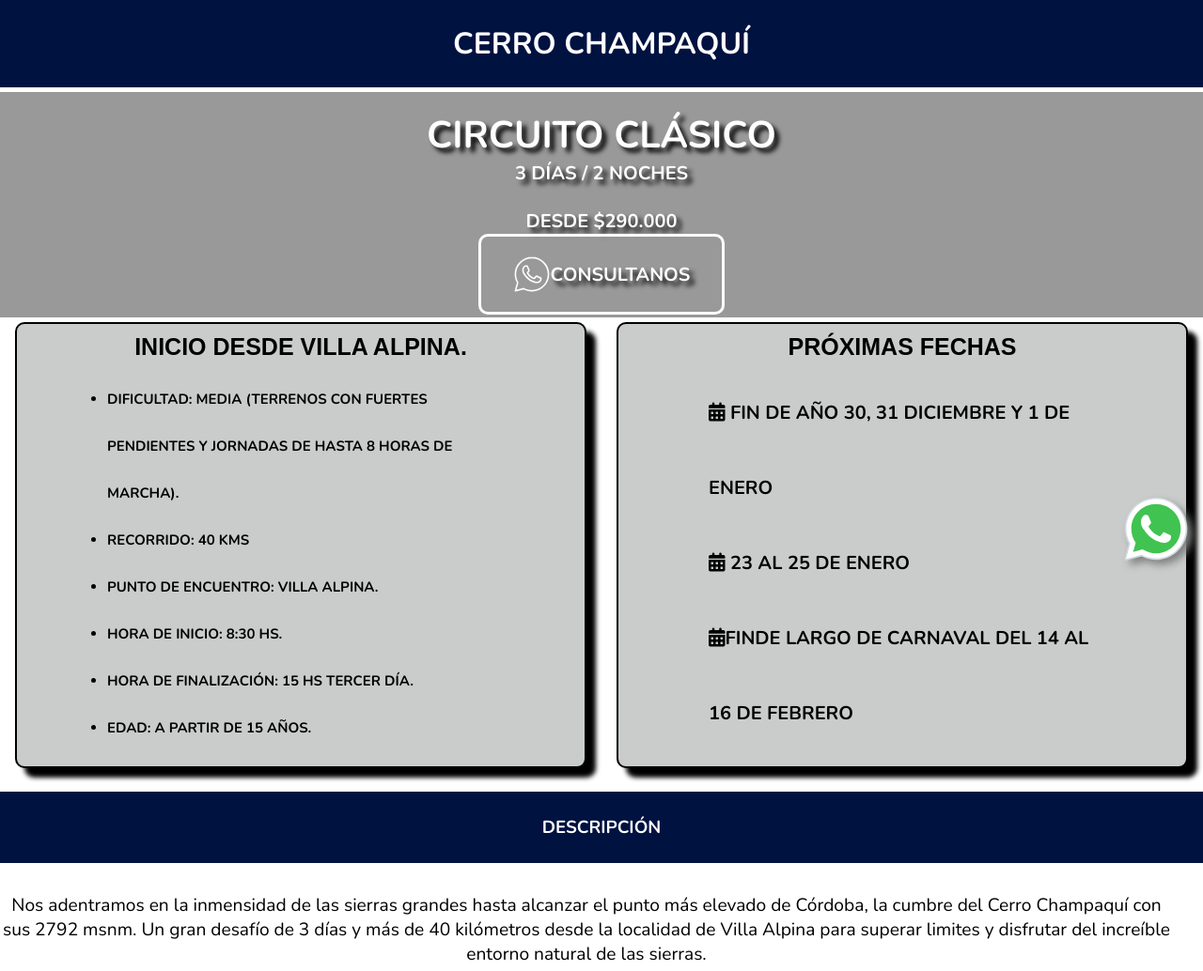
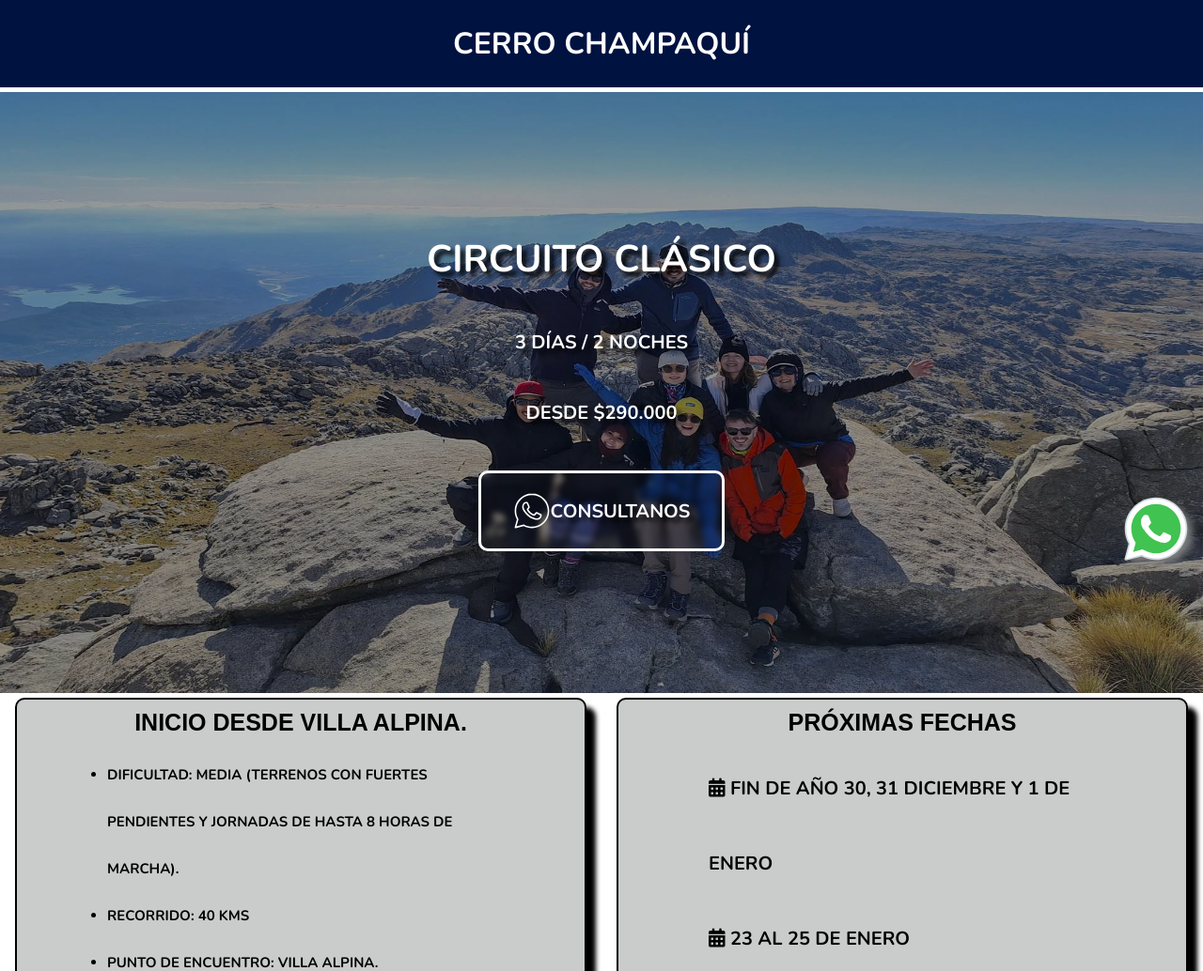
Before and after one commit to cejasj355/instintoviajero, a Flask app: page /acciones/ascenso-cerro-champaqui-cordoba in a window 1280 px wide. Shown: the part 177-1211 px from the top of the page at 94% size. Run offline with Flask 3, Linux system fonts and the light colour scheme; some libraries are stand-ins or nearby versions; some web fonts are replaced.

Commit message:
cambios globales de la pagina

```diff
--- a/static/sass/style.css
+++ b/static/sass/style.css
@@ -70,6 +70,7 @@ header {
 }
 
 .principal-salidas {
+  height: 60vh;
   background-image: linear-gradient(rgba(0, 0, 0, 0.4), rgba(0, 0, 0, 0.4)), url(/static/img/Fotos\ Página/salida.webp);
   border: solid 3px #001240;
   background-position: center;
@@ -79,6 +80,7 @@ header {
      object-fit: cover;
   width: 90%;
   height: 75vh;
+  gap: 10rem;
   margin: 5px auto;
 }
 
@@ -948,14 +950,20 @@ header {
   background-image: linear-gradient(rgba(0, 0, 0, 0.4), rgba(0, 0, 0, 0.4)), url(../img/Fotos\ Página/SALIDAS_CBA/penitentes/fondo.webp);
   background-position: 0% 38%;
   background-repeat: no-repeat;
-  background-size: 100% 400%;
+  background-size: 100% 300%;
 }
 
 .titular-fondo-gigantes {
   background-image: linear-gradient(rgba(0, 0, 0, 0.4), rgba(0, 0, 0, 0.4)), url(../img/Fotos\ Página/SALIDAS_CBA/gigantes_full/pagina-2.webp);
-  background-position: 0% 70%;
+  background-position: 0% 100%;
   background-repeat: no-repeat;
-  background-size: 100% 150%;
+}
+
+.titular-fondo-champaqui {
+  background-image: linear-gradient(rgba(0, 0, 0, 0.4), rgba(0, 0, 0, 0.4)), url(../img/Fotos\ Página/SALIDAS_CBA/champaqui_clasico/fondo.webp);
+  background-position: center;
+  background-repeat: no-repeat;
+  background-size: 100% 100%;
 }
 
 @media (max-width: 450px) {
@@ -970,7 +978,7 @@ header {
   justify-content: center;
   text-align: center;
   width: 100%;
-  height: 30vh;
+  row-gap: 3rem;
   flex-direction: column;
   color: #ffffff;
 }
--- a/static/sass/style.scss
+++ b/static/sass/style.scss
@@ -82,6 +82,7 @@ header{
 // Seccion principal de salidas
 
 .principal-salidas{
+    height: 60vh;
     background-image: linear-gradient(rgba(0, 0, 0, 0.4), rgba(0, 0, 0, 0.4)),url(/static/img/Fotos\ Página/salida.webp);
     border: solid 3px #001240;
     background-position: center;
@@ -90,6 +91,7 @@ header{
     object-fit: cover;
     width: 90%;
     height: 75vh;
+    gap: 10rem;
     margin: 5px auto;
 }
 .p-s-uno{
@@ -942,14 +944,21 @@ header{
     background-image:linear-gradient(rgba(0, 0, 0, 0.4), rgba(0, 0, 0, 0.4)),url(../img/Fotos\ Página/SALIDAS_CBA/penitentes/fondo.webp);
     background-position: 0% 38%;
     background-repeat: no-repeat;
-    background-size: 100% 400%;
+    background-size: 100% 300%;
 }
 
 .titular-fondo-gigantes{
     background-image:linear-gradient(rgba(0, 0, 0, 0.4), rgba(0, 0, 0, 0.4)),url(../img/Fotos\ Página/SALIDAS_CBA/gigantes_full/pagina-2.webp);
-    background-position: 0% 70%;
+    background-position: 0% 100%;
     background-repeat: no-repeat;
-    background-size: 100% 150%;
+
+
+}
+.titular-fondo-champaqui{
+    background-image:linear-gradient(rgba(0, 0, 0, 0.4), rgba(0, 0, 0, 0.4)),url(../img/Fotos\ Página/SALIDAS_CBA/champaqui_clasico/fondo.webp);
+    background-position: center;
+    background-repeat: no-repeat;
+    background-size: 100% 100%;
 }
 @media (max-width:450px) {
     .titular-fondo-penitentes{
@@ -964,7 +973,7 @@ header{
     justify-content: center;
     text-align: center;
     width: 100%;
-    height: 30vh;
+    row-gap: 3rem;
     flex-direction: column;
     color: #ffffff;
 }
--- a/templates/salidas/cerro_champaqui.html
+++ b/templates/salidas/cerro_champaqui.html
@@ -71,7 +71,7 @@
         </div>
         <section class="principal">
             <div class="">
-                <div class="principal-salidas portada titular-fondo">
+                <div class="principal-salidas portada titular-fondo titular-fondo-champaqui">
                     <div class="titular">
                         <h2>CIRCUITO CLÁSICO</h2>
                         <p>3 DÍAS / 2 NOCHES</p>
```
Also changed, not shown: 1 other file.
